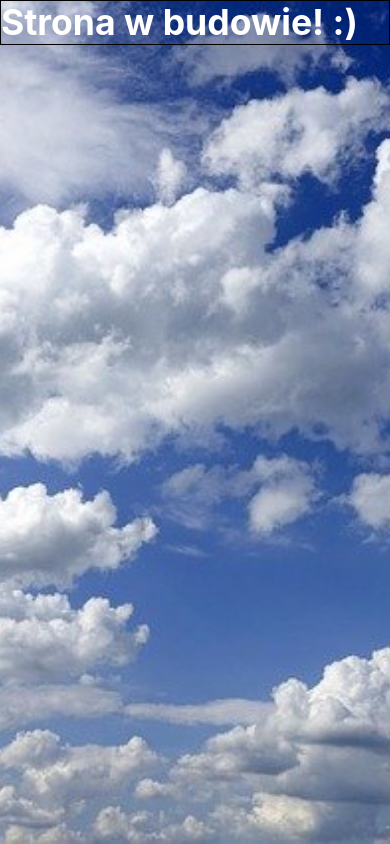
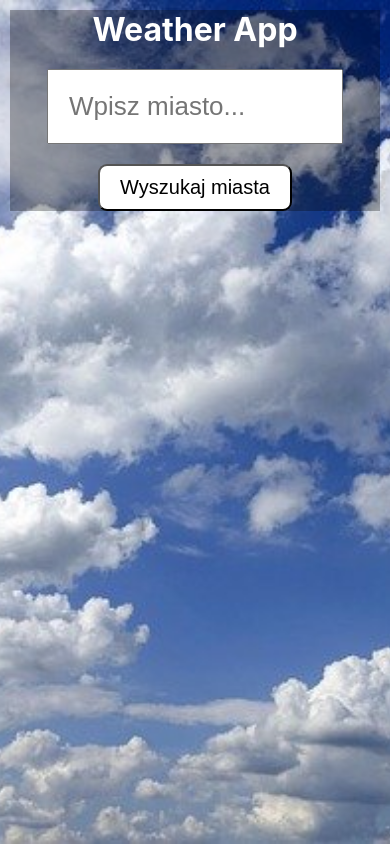
Before and after one commit to lukasdebski/WeatherApp, a React (Create React App) app: page / in a window 390 px wide. Built offline with nearby package versions, Linux system fonts and the light colour scheme.

Commit message:
Mobile first v1, add API

```diff
--- /dev/null
+++ b/src/components/Body/Result.js
@@ -0,0 +1,38 @@
+import React from 'react';
+import "./Result.scss";
+
+const Result = props => {
+
+    const {date, time, feels, humidity, city, sunrise, sunset, temp, pressure, wind, err} = props.weather;
+
+    // wyswietli pusta informacje poniewaz null.
+    let content = null;
+    // warunek : odwrotnosc bledu i prawidlowa nazwa miasta
+    if (!err && city) {
+        // musimy pomnozyc przez 1000ms inaczej poda nam dziwna wartosc zamiast wlasciwego czasu.
+        const sunriseTime = new Date(sunrise * 1000).toLocaleTimeString()
+        const sunsetTime = new Date(sunset * 1000).toLocaleTimeString()
+        content = (
+            <div className='result__element'>
+                <div className='element--el'>Informacje pogodowe dla: <span className='el--city'>{city}</span></div>
+                <div className='element--el el--temp'><span className='el-temp'>{temp} &#176;C</span></div>
+                <div className='element--el'>data: {date}</div>
+                <div className='element--el'>godzina: {time}</div>
+                <div className='element--el'>odczuwalna temp: {feels} &#176;C</div>
+                <div className="element--el">wilgotnosc powietrza: {humidity} %</div>
+                <div className='element--el'>Wschod slonca: {sunriseTime}</div>
+                <div className='element--el'>Zachod slonca: {sunsetTime}</div>
+                <div className='element--el'>cisnienie: {pressure} hPa</div>
+                <div className='element--el'>sila wiatru: {wind} m/s</div>
+            </div>
+        )
+    }
+
+    return (
+        <div className="result">
+            {err ? `Nie ma takiego Miasta: ${city}` : content}
+        </div>
+    )
+}
+
+export default Result;
--- /dev/null
+++ b/src/components/Body/Result.scss
@@ -0,0 +1,25 @@
+.result__element {
+  display: flex;
+  flex-direction: column;
+  align-items: center;
+  margin-top: 20px;
+}
+
+.element--el {
+  font-size: 22px;
+  margin: 5px 0;
+}
+
+.el--city {
+  //align-self: center;
+  display: block;
+  margin: 10px;
+  font-size: 40px;
+  text-transform: uppercase;
+}
+
+.el--temp {
+  //align-self: center;
+  font-size: 50px;
+  margin-bottom: 20px;
+}
--- /dev/null
+++ b/src/components/Header/Form.js
@@ -0,0 +1,18 @@
+import React from 'react';
+import './Form.scss';
+
+const Form = props => {
+    return (
+        <form className='form' onSubmit={props.submit}>
+            <input className='header__input'
+                   type="text"
+                   value={props.value}
+                   placeholder='Wpisz miasto...'
+                   onChange={props.change}
+            />
+            <button className='header__btn'>Wyszukaj miasta</button>
+        </form>
+    )
+}
+
+export default Form;
--- /dev/null
+++ b/src/components/Header/Form.scss
@@ -0,0 +1,24 @@
+@import "../../styles/mixins";
+
+@include mobile {
+  .form {
+    display: flex;
+    flex-direction: column;
+    align-items: center;
+    width: 100%;
+  }
+
+  .header__input {
+    width: 80%;
+    margin: 20px;
+    padding:20px;
+    font-size: 26px;
+  }
+  .header__btn {
+    //width: 200px;
+    padding: 10px 20px;
+    font-size: 20px;
+    border-radius: 9px;
+    background-color: #fff;
+  }
+}
--- a/src/components/Header/Header.js
+++ b/src/components/Header/Header.js
@@ -1,11 +1,12 @@
 import React from 'react';
+import "./Header.scss"
 
-import "./Header.scss"
 
 const Header = () => {
     return (
         <header className="App-header">
-            <h1>Strona w budowie! :)</h1>
+            <h1 className='header__title'>Weather App</h1>
+
         </header>
     );
 };
--- a/src/components/Header/Header.scss
+++ b/src/components/Header/Header.scss
@@ -3,7 +3,7 @@
 @include mobile {
 
   .App-header {
-      border: 1px solid black;
+      //border: 1px solid black;
   }
 }
 @include tablet {
--- a/src/index.scss
+++ b/src/index.scss
@@ -1,6 +1,7 @@
 @import "./styles/reset";
 @import "./styles/fonts";
 @import './styles/mixins';
+@import './styles/container';
 
 body {
   margin: 0;
--- a/src/layouts/App/App.js
+++ b/src/layouts/App/App.js
@@ -1,15 +1,94 @@
+import React, {Component} from 'react';
 import './App.scss';
 import Header from '../../components/Header/Header';
+import Form from "../../components/Header/Form";
+import Result from "../../components/Body/Result";
 
-function App() {
+class App extends Component {
+
+    state = {
+        value: '',
+        date: '',
+        feels: '',
+        time: '',
+        humidity: '',
+        city: '',
+        sunrise: '', // wshod
+        sunset: '', // zachod
+        temp: '',
+        pressure: '',
+        wind: '',
+        err: false,
+    }
+
+
+
+    handleInputChange = (e) => {
+        this.setState({
+            value: e.target.value
+        })
+    }
+
+    handleCitySubmit = (e) => {
+        e.preventDefault();
+        // console.log('zapytanie...')
+        const API = `http://api.openweathermap.org/data/2.5/weather?q=${this.state.value}&appid=15c11e0907b11a6332c8aed3de1d5753&units=metric`;
+
+        fetch(API)
+            // response.ok - zwroci nam true if true, zwroci false jesli not true.
+            .then(response => {
+                if(response.ok) {
+                    return response
+                }
+                  throw Error("Nie ma takiego Miasta...");
+            })
+            .then(response => response.json())
+            .then(data => {
+                const date = new Date().toLocaleDateString();
+                const time = new Date().toLocaleTimeString();
+                // przekazuje funckje ktora zwroci nam obiekt z aktualnymi danymi.
+                this.setState(prev => ({
+                    // prev - aktualny obiekt state.
+                    date: date,
+                    time: time,
+                    city: prev.value,
+                    sunrise: data.sys.sunrise, // wshod
+                    sunset: data.sys.sunset, // zachod
+                    feels: data.main.feels_like,
+                    humidity: data.main.humidity,
+                    temp: data.main.temp,
+                    pressure: data.main.pressure,
+                    wind: data.wind.speed,
+                    err: false,
+                }))
+            })
+            .catch(err => {
+                this.setState(prev => {
+                    return {
+                        err: true,
+                        city: prev.value
+                    }
+
+                })
+            })
+    }
+
+    render() {
         return (
             <>
                 <div className="App">
+                    <div className="App__container">
                         <Header/>
-
+                        <Form value={this.state.value}
+                              change={this.handleInputChange}
+                              submit={this.handleCitySubmit}
+                        />
+                        <Result weather={this.state}/>
+                    </div>
                 </div>
             </>
         );
     }
+}
 
 export default App;
--- a/src/layouts/App/App.scss
+++ b/src/layouts/App/App.scss
@@ -3,12 +3,8 @@
 //}
 
 .App {
-  //background-color: #badd55;
   min-height: 100vh;
-  //display: flex;
-  flex-direction: column;
-  align-items: center;
-  justify-content: center;
-  font-size: calc(10px + 2vmin);
+  padding: 10px;
   color: white;
+  text-align: center;
 }
--- /dev/null
+++ b/src/styles/_container.scss
@@ -0,0 +1,6 @@
+.App__container {
+  max-width: 1280px;
+  margin: 0 auto;
+  //border: 3px dashed white;
+  background-color: rgba(0,0,0,.3);
+}
```
Lines whose indentation alone changed are shown as unchanged.
